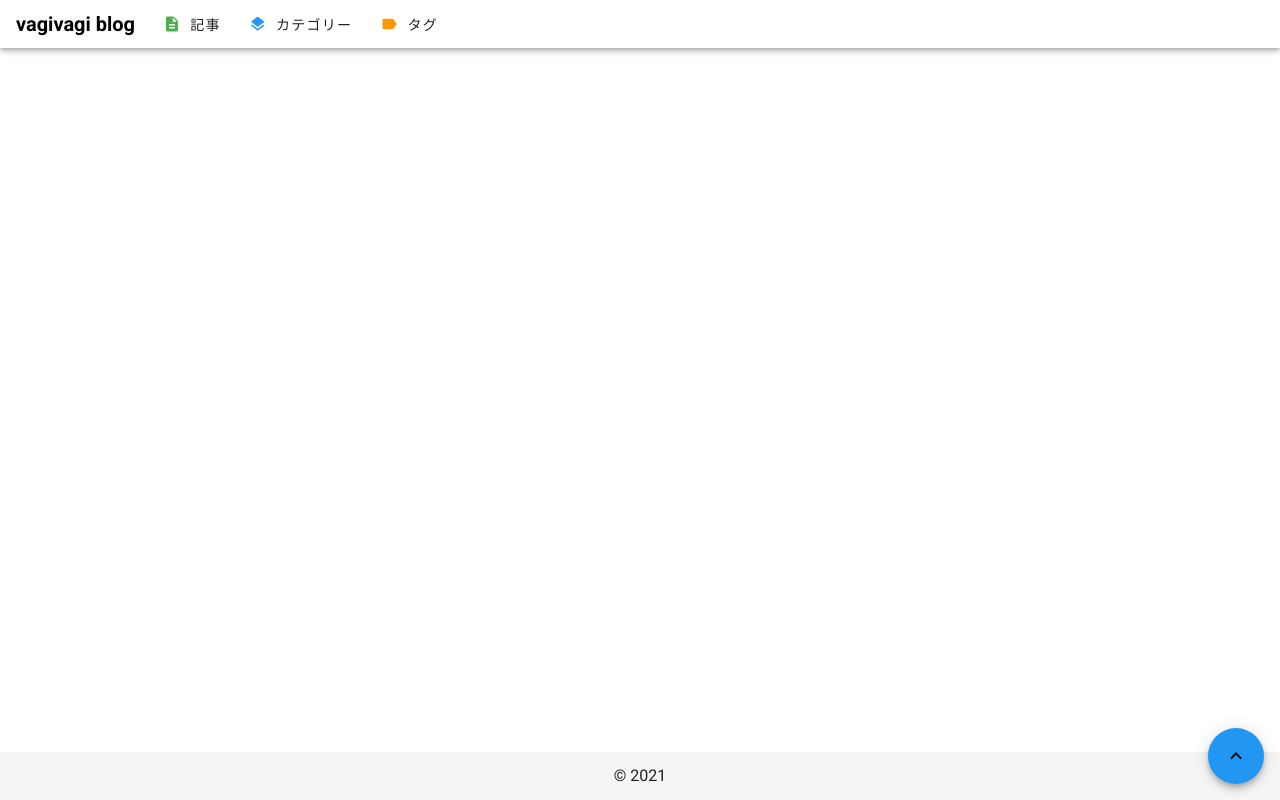
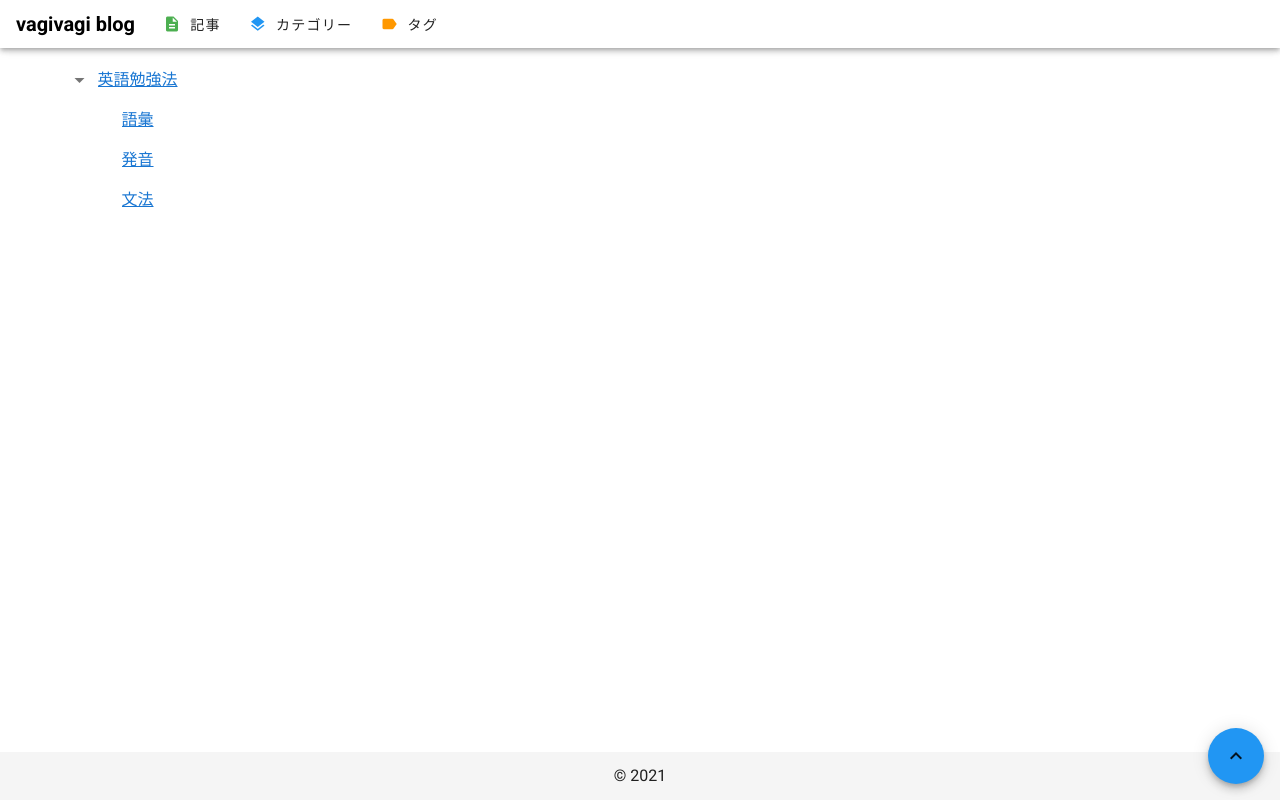
Before and after one commit to vagivagi/blog-ui, a Nuxt app: page /english in a window 1280 px wide. Built offline with nearby package versions, Linux system fonts and the light colour scheme.

Commit message:
Create index.vue

```diff
--- /dev/null
+++ b/pages/english/index.vue
@@ -0,0 +1,39 @@
+<template>
+  <div class="main-content">
+    <v-treeview
+      open-all
+      dense
+      :items="items"
+    >
+      <template slot="label" slot-scope="{ item }">
+        <router-link :to="item.to">{{ item.name }}</router-link>
+      </template>
+    </v-treeview>
+  </div>
+</template>
+
+<script>
+export default {
+  head() {
+    return {
+      title: `英語勉強法まとめ`
+    };
+  },
+  data: () => ({
+      items: [
+        {
+          id: 1,
+          name: '英語勉強法',
+          to: '/blog',
+          children: [
+            { id: 2, name: '語彙', to : '/english' },
+            { id: 3, name: '発音', to : '/english' },
+            { id: 4, name: '文法', to : '/english' },
+          ],
+        }
+      ]
+  })
+};
+</script>
+<style lang="scss">
+</style>
```
